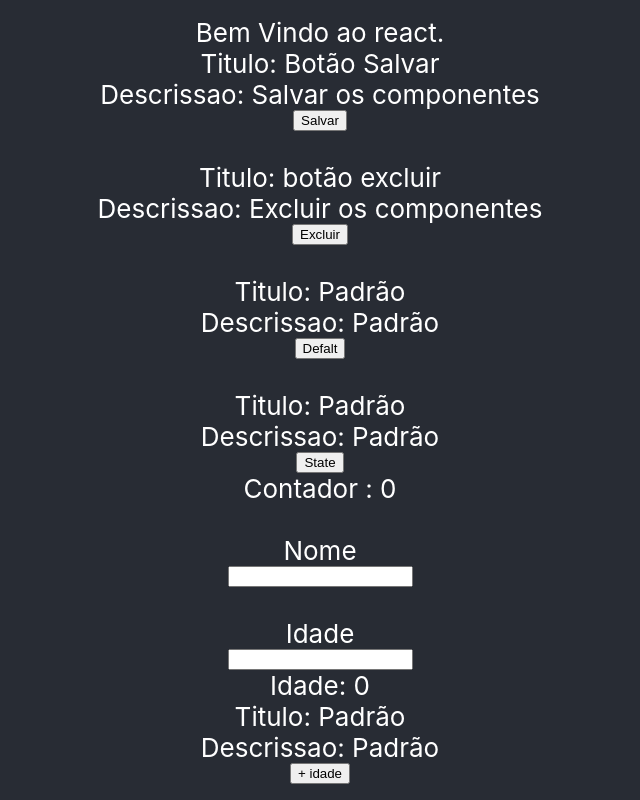
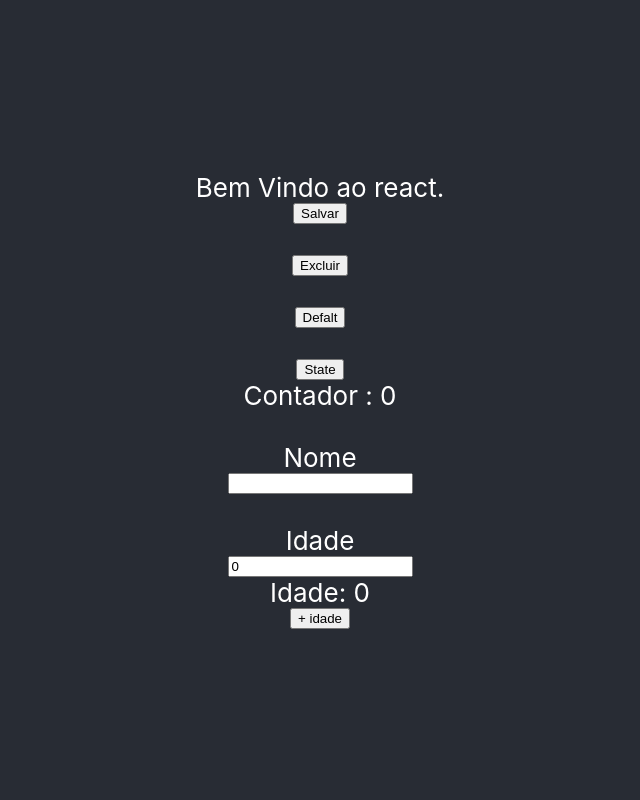
Before and after one commit to hgg8ghtr15/curso01-react, a React (Create React App) app: page / in a window 1280 px wide. Shown: the whole page, without its empty margins (320-960 px from the left). Built offline with nearby package versions, Linux system fonts and the light colour scheme.

Commit message:
Aula 10 - staless e statefull

```diff
--- a/src/App.js
+++ b/src/App.js
@@ -29,7 +29,7 @@ class App extends Component {
 
   adiconarIdadeMais = () => {
     let {idade} = this.state
-    this.setState({ idade: idade+1 })
+    this.setState({ idade: parseInt(idade)+1 })
   }
 
   render() {
@@ -62,7 +62,7 @@ class App extends Component {
 
           <br></br>
           <label>Idade</label>
-          <input type="number" onChange={this.adiconarIdade}></input>
+          <input type="number" onChange={this.adiconarIdade} value={idade}></input>
           <p>Idade: {idade}</p>
           <Button press={this.adiconarIdadeMais}>+ idade</Button>
         </header>
--- a/src/Components/Button/index.js
+++ b/src/Components/Button/index.js
@@ -1,31 +1,40 @@
-import { Component } from "react"
-import PropTypes from "prop-types"
+// import { Component } from "react"
+// import PropTypes from "prop-types"
+import React from "react"
 
-class Button extends Component {
+let Button = (props) =>{
+  return (
+    <button onClick={props.press}>{props.children}</button>
+  )
+}
 
-  //copmortamento padrão
-  static defaultProps = {
-    titulo: "Padrão",
-    descricao: "Padrão"
-  }
 
-  //tipagem
-  static propTypes = {
-    titulo: PropTypes.string,
-    descricao: PropTypes.string
-    // descricao: PropTypes.string.isRequired
-  }
+//stateFull
+// class Button extends Component {
 
-  render() {
-    return (
-      <>
-        <p>Titulo: {this.props.titulo}</p>
-        <p>Descrissao: {this.props.descricao}</p>
-        <button onClick={this.props.press}>{this.props.children}</button>
-      </>
-    )
-  }
-}
+//   //copmortamento padrão
+//   static defaultProps = {
+//     titulo: "Padrão",
+//     descricao: "Padrão"
+//   }
+
+//   //tipagem
+//   static propTypes = {
+//     titulo: PropTypes.string,
+//     descricao: PropTypes.string
+//     // descricao: PropTypes.string.isRequired
+//   }
+
+//   render() {
+//     return (
+//       <>
+//         <p>Titulo: {this.props.titulo}</p>
+//         <p>Descrissao: {this.props.descricao}</p>
+//         <button onClick={this.props.press}>{this.props.children}</button>
+//       </>
+//     )
+//   }
+// }
 
 //Exportar função auto declarativa
 export let FuncaoATeste = () => {
```
